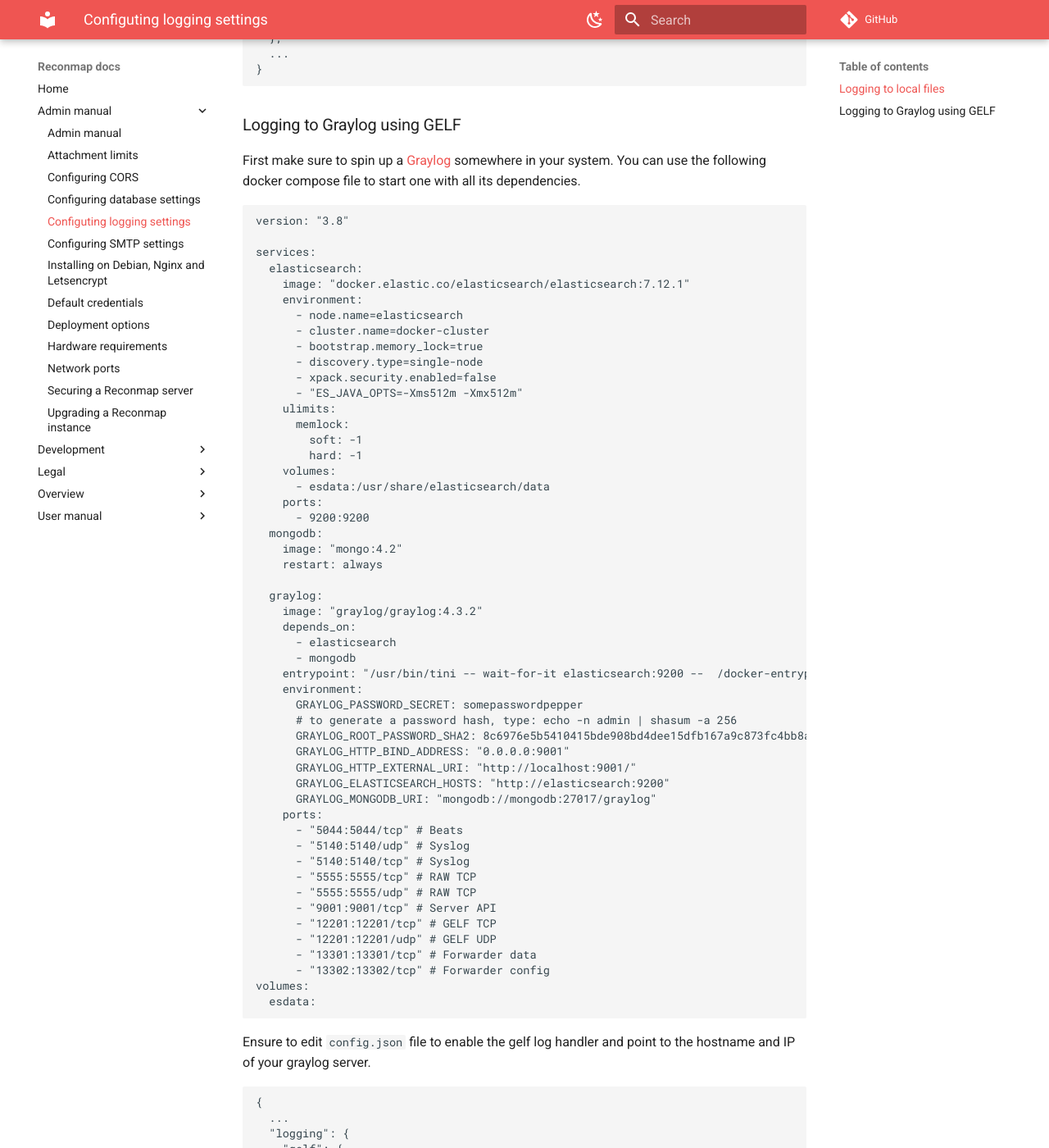
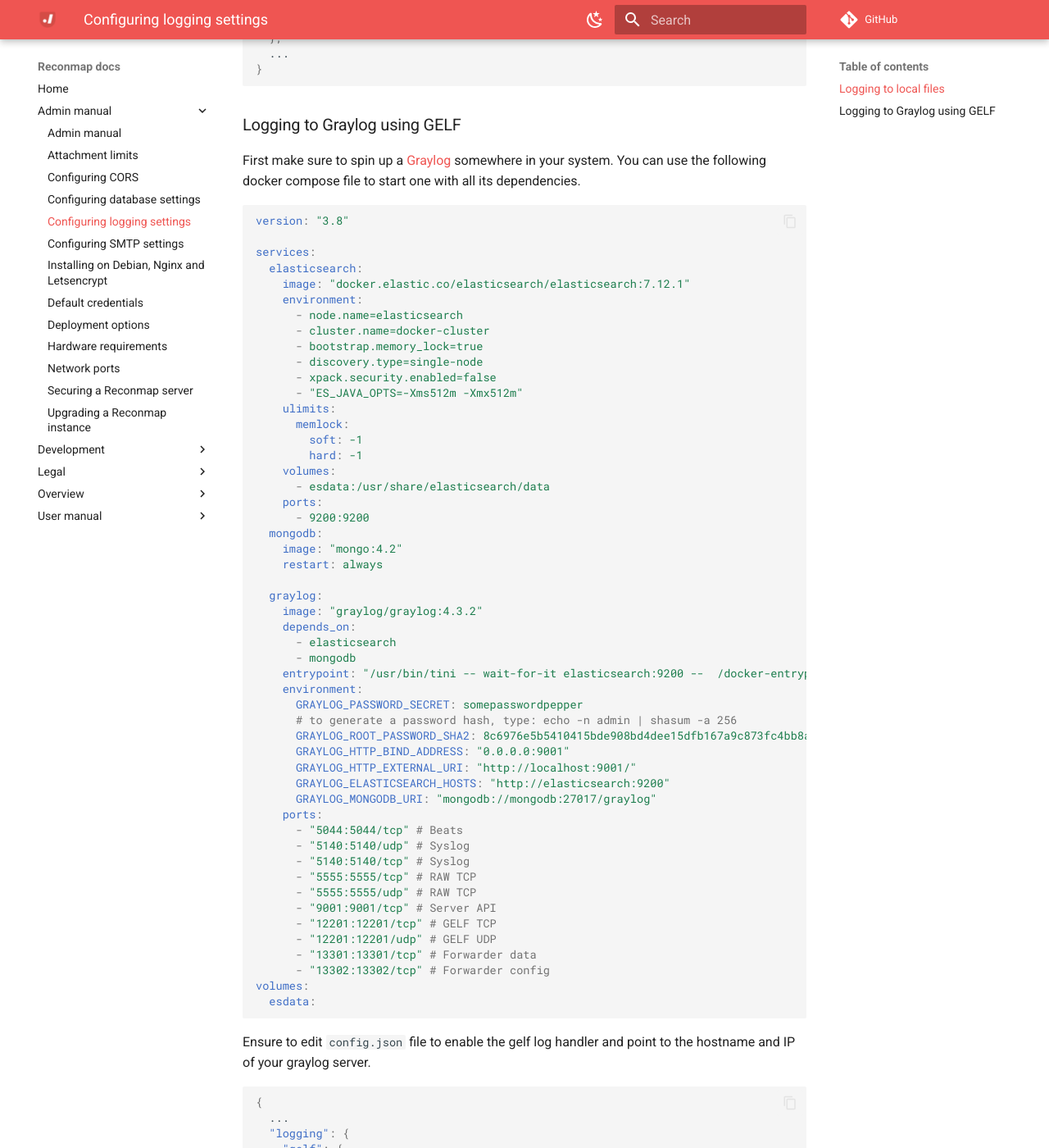
Before and after one commit to reconmap/documentation, an MkDocs documentation site: the page built from docs/admin-manual/configuring-logging-settings.md, in a window 1280 px wide and 1400 px high, scrolled down 516 px. Shown: the whole window at 82% size. Built offline with MkDocs 1.6.1 and Material for MkDocs 9.7.7, drawn with Linux system fonts in a browser that asks for light colours; comment, search, counter and statistics services are not loaded; some of the changed text lies outside the part shown.

Commit message:
Add custom icons

```diff
--- a/docs/admin-manual/configuring-logging-settings.md
+++ b/docs/admin-manual/configuring-logging-settings.md
@@ -1,5 +1,5 @@
 ---
-title: Configuting logging settings
+title: Configuring logging settings
 parent: Admin manual
 ---
 
--- a/mkdocs.yml
+++ b/mkdocs.yml
@@ -4,8 +4,13 @@
 
 theme:
   name: material
+
+  logo: images/icon-512.png
+  favicon: images/favicon.ico
+
   features:
     - navigation.path
+    - content.code.copy
   palette:
     - scheme: default
       primary: red
@@ -18,5 +23,15 @@
       toggle:
         icon: material/weather-sunny
         name: Switch to light mode
+
 extra:
   generator: false
+
+markdown_extensions:
+  - pymdownx.highlight:
+      anchor_linenums: true
+      line_spans: __span
+      pygments_lang_class: true
+  - pymdownx.inlinehilite
+  - pymdownx.snippets
+  - pymdownx.superfences
```
Also changed, not shown: docs/images/favicon.ico (added), docs/images/icon-512.png (added), 2 other files.
